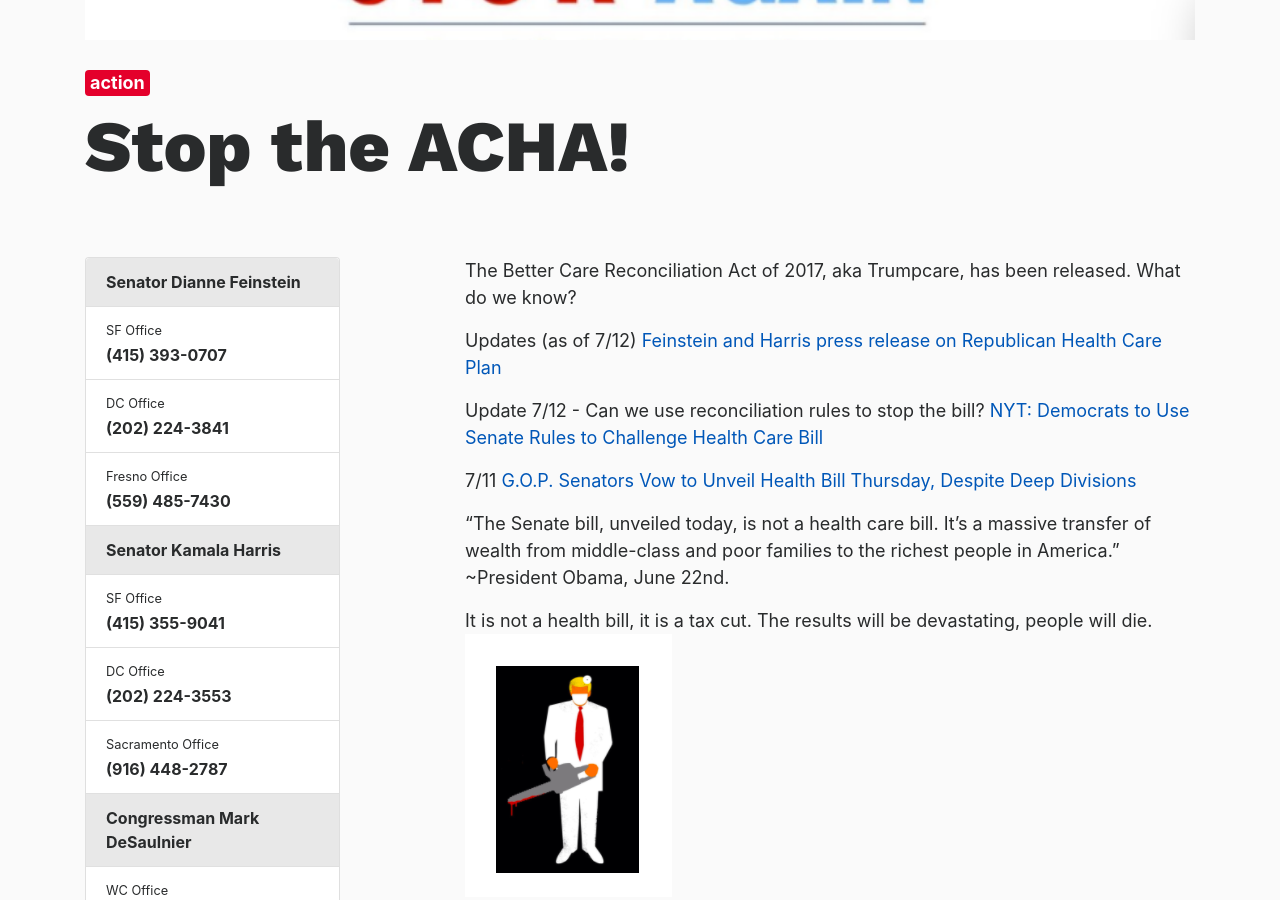
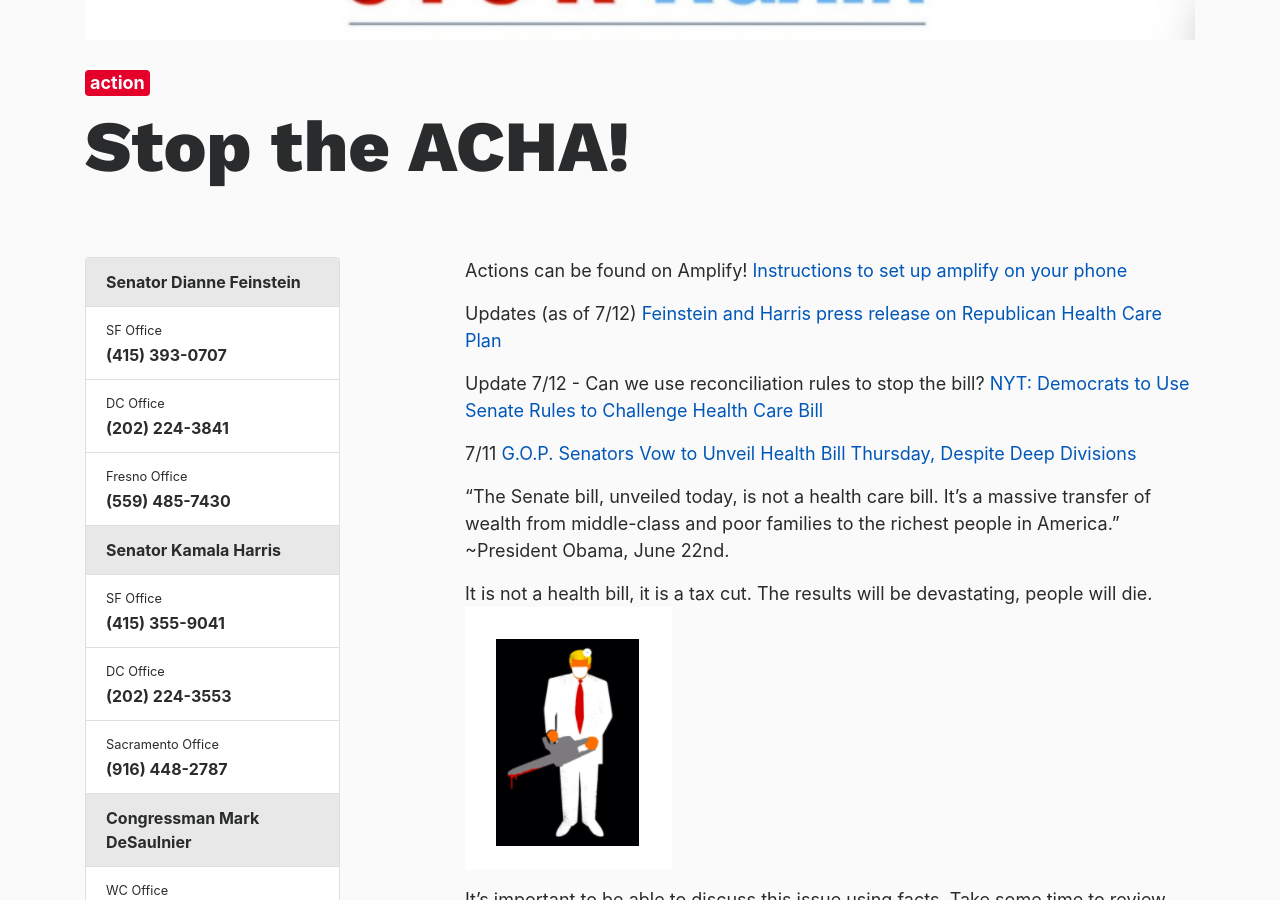
Before and after one commit to IndivisibleTemplate/BasicTemplate, a Jekyll site: the page built from _posts/2017-06-11-stop-the-acha.markdown, in a window 1280 px wide and 900 px high, scrolled down 399 px. Built offline with Jekyll 4.4.1, drawn with Linux system fonts in a browser that asks for light colours; nearby versions of some CDN libraries; comment, search, counter and statistics services are not loaded.

Commit message:
Updated Stop The Acha

```diff
--- a/_posts/2017-06-11-stop-the-acha.markdown
+++ b/_posts/2017-06-11-stop-the-acha.markdown
@@ -9,8 +9,9 @@
 main-image: "/uploads/masa.png"
 ---
 
-The Better Care Reconciliation Act of 2017, aka Trumpcare, has been released. What do we know?
 
+
+Actions can be found on Amplify! [Instructions to set up amplify on your phone](http://indivisible4c.com/actions.html)
 
 Updates (as of 7/12)
 [Feinstein and Harris press release on Republican Health Care Plan](https://www.feinstein.senate.gov/public/index.cfm/press-releases?id=34E8D29E-B00B-41CF-92AD-28B670FE5F62GOP)
```
